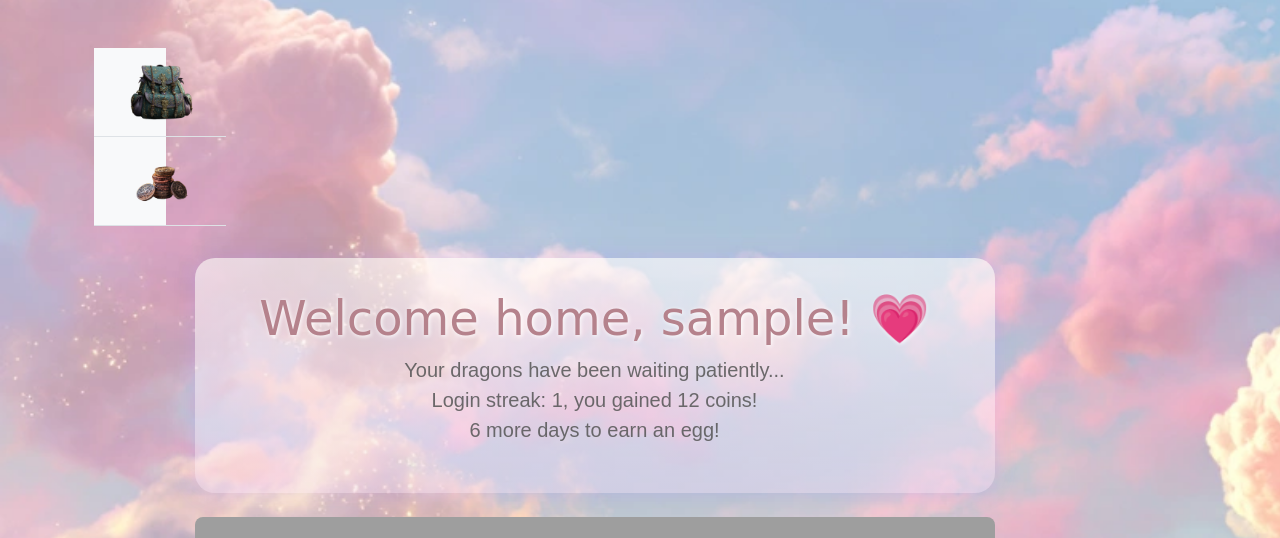
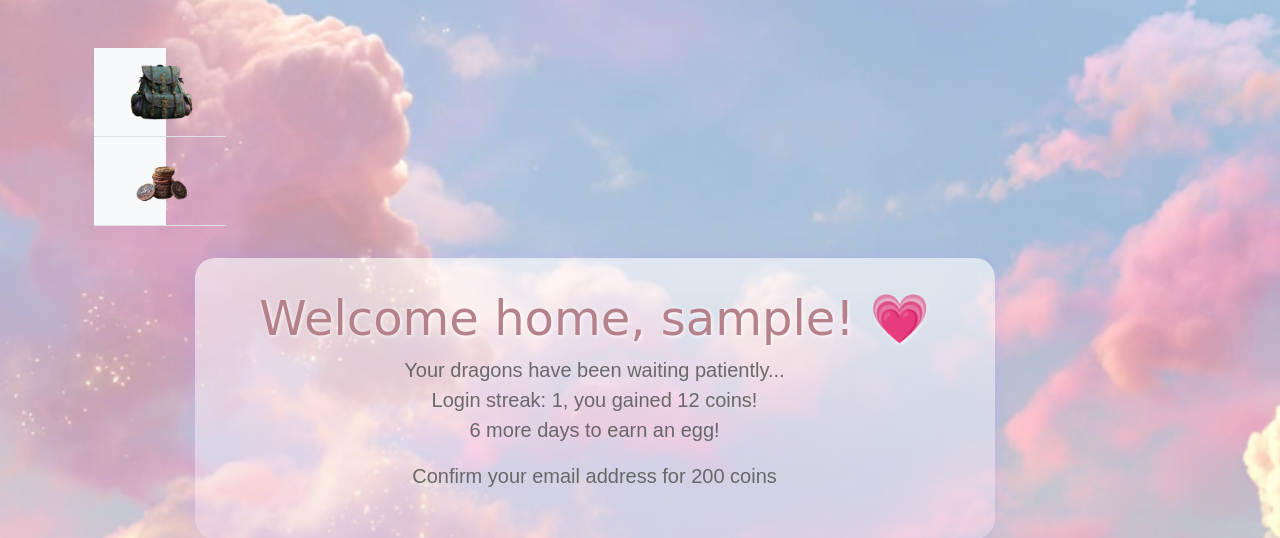
Before and after one commit to Just-Casey-Codes/TinyWings, a Flask app: page /yourhome in a window 1280 px wide. Shown: the part 183-721 px from the top of the page. Run offline with Flask 3, Linux system fonts and the light colour scheme; a user stored in the database is signed in; tables that the repository leaves empty hold one stand-in row (values such as "Sample post"); some libraries are stand-ins or nearby versions; some web fonts are replaced; grey boxes are pictures that could not be loaded.

Commit message:
added email confirmation

```diff
--- a/main.py
+++ b/main.py
@@ -609,6 +609,7 @@ def confirm_email(token):
         user.is_confirmed = True
         user.confirmed_on = datetime.now()
         db.session.add(user)
+        current_user.coins += 100
         db.session.commit()
         flash("You have confirmed your account. Thanks!", "success")
     else:
@@ -617,7 +618,6 @@ def confirm_email(token):
 
 @app.route("/yourhome")
 @login_required
-@check_is_confirmed
 def user_home():
     user_id = current_user.id
     daily_login()
--- a/templates/user-home.html
+++ b/templates/user-home.html
@@ -34,6 +34,9 @@
   <br> Login streak: {{user.login_streak}}, you gained {{10 + user.login_streak * 2}} coins!
       <br> {{ 7 - user.login_streak }} more days to earn an egg!
   </p>
+    <p class="fantasy-subtext">Confirm your email address for 200 coins
+  <br> <a href="{{url_for('confirm_email')}}"> </a>
+  </p>
 </div>
 <div class="px-4 pt-0 mt-4 text-center">
     <img src="{{ url_for('static', filename='images/welcome-home.webp')}}" width=800 class=" img-fluid  rounded-3 mb-1" alt="Home" loading="lazy" >
```
